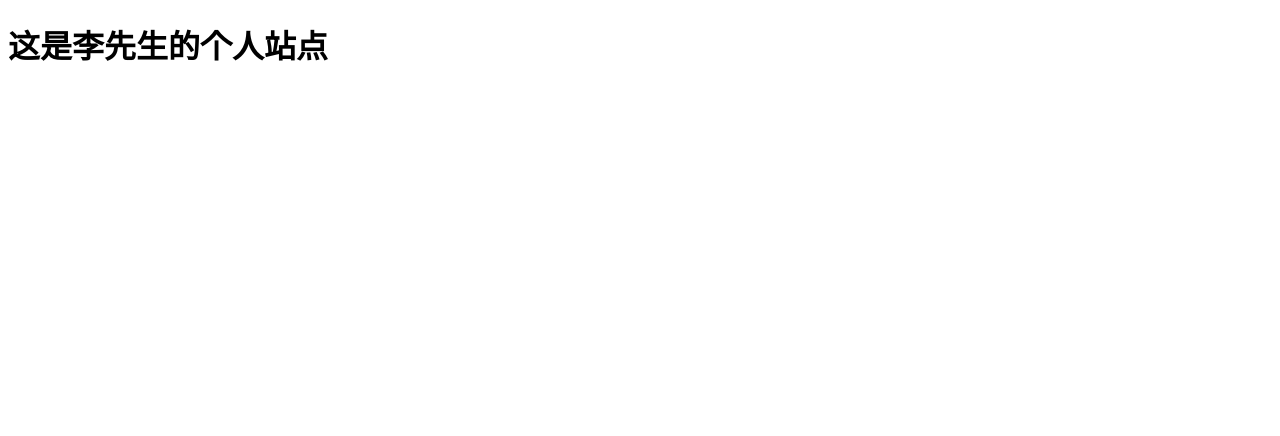
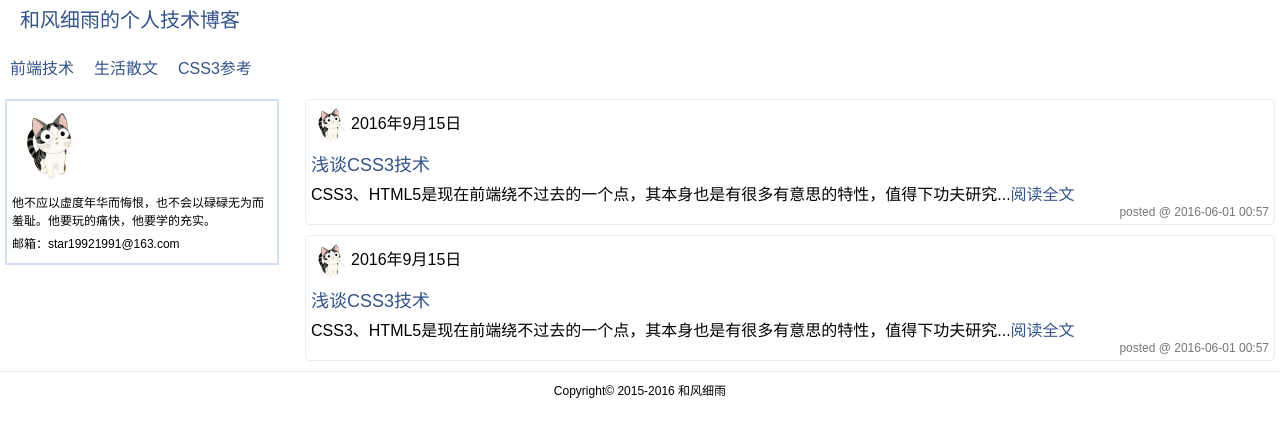
Before and after one commit to threepage/threepage.github.io, a plain HTML site: page index.html in a window 1280 px wide. Drawn offline with Linux system fonts and the light colour scheme.

Commit message:
充实内容

```diff
--- /dev/null
+++ b/css/basic.css
@@ -0,0 +1,34 @@
+a{color:#34538b;text-decoration: none;}
+a:visted, a:link, a:active{color:#1a8bc8;}
+body{margin:0;font-size:14px;font:caption;}
+ul{margin:0;padding:0;list-style-type:none;}
+
+.headerimg{height: 49px;}
+.headerimg a{display: inline-block;line-height: 40px;padding-left: 20px;font-size:20px;}
+.menubar{height:40px;line-height: 40px;}
+.menubar li{float:left;padding:0 10px;}
+
+.container{position: relative;}
+.content{padding-left:300px;}
+.article{border:1px solid #ebebe7;padding:5px;margin:10px 5px;border-radius: 5px;}
+.dayTitle img{width:40px;vertical-align: middle;}
+.postTitle2{font-size:18px;}
+.postTitle{margin:5px 0;}
+.postDesc{text-align: right;font-size: 12px;color:#777;}
+
+.leftcontent{position: absolute;top:0;left:5px;width:260px;font-size:12px;border:2px solid #d3e0f2;padding:5px;}
+.personInfo{line-height: 18px;}
+.personimg{width:80px;}
+.personInfo p{margin:5px 0;}
+
+.footer{text-align:center;border-top:1px solid #e5e5eb;padding:10px 0;line-height: 1.5;font-size:12px;}
+
+@media screen and (max-width: 640px) and (min-width:1px){
+	.content{
+		padding-left:0;
+	}
+	.leftcontent{
+		position: static;
+		width:98%;
+	}
+}
--- a/index.html
+++ b/index.html
@@ -1,9 +1,67 @@
 <!DOCTYPE html>
-<html>
+<html lang='zh-CN'>
 <head>
-	<title>个人主页</title>
+<meta charset="utf-8">
+<meta name="viewport" content="width=device-width,initial-scale=1.0">
+<meta name='description' content="明全的个人博客_web前端技术文章">
+<meta name='keywords' content="明全,HTML5,CSS3,jQuery">
+	<title>和风细雨的个人网站</title>
+<link rel="stylesheet" type="text/css" href="css/basic.css">
+<link rel='shortcut icon' href='img/favicon.ico'>
 </head>
 <body>
-<h1>这是李先生的个人站点</h1>
+	<div class='header'>
+		<div class='headerimg'>
+			<a href="/">和风细雨的个人技术博客</a>
+		</div>
+		<div class='menubar'>
+			<ul>
+				<li><a href="javascript:void(0)">前端技术</a></li>
+				<li><a href="javascript:void(0)">生活散文</a></li>
+				<li><a href="javascript:void(0)">CSS3参考</a></li>
+			</ul>
+		</div>
+	</div>
+	<div class='container'>
+		<div class='content'>
+			<div class='article'>
+				<div class='dayTitle'>
+					<a href="javascript:void(0)"><img src="img/fav.png"></a>2016年9月15日
+				</div>
+			  <div class='postTitle'>
+			  	<a href="javascript:void(0)" class='postTitle2'>浅谈CSS3技术</a>
+			  </div>
+			  <div class='postSum'>
+			  	CSS3、HTML5是现在前端绕不过去的一个点，其本身也是有很多有意思的特性，值得下功夫研究...<a href="javascript:void(0)" class='readmore'>阅读全文</a>
+			  </div>
+			  <div class='postDesc'>
+			  	posted @ 2016-06-01 00:57
+			  </div>
+			</div>
+
+			<div class='article'>
+				<div class='dayTitle'>
+					<a href="javascript:void(0)"><img src="img/fav.png"></a>2016年9月15日
+				</div>
+			  <div class='postTitle'>
+			  	<a href="javascript:void(0)" class='postTitle2'>浅谈CSS3技术</a>
+			  </div>
+			  <div class='postSum'>
+			  	CSS3、HTML5是现在前端绕不过去的一个点，其本身也是有很多有意思的特性，值得下功夫研究...<a href="javascript:void(0)" class='readmore'>阅读全文</a>
+			  </div>
+			  <div class='postDesc'>
+			  	posted @ 2016-06-01 00:57
+			  </div>
+			</div>
+		</div>
+		<div class='leftcontent'>
+			<img class='personimg' src="img/fav.png">
+			<div class='personInfo'>
+				<p>他不应以虚度年华而悔恨，也不会以碌碌无为而羞耻。他要玩的痛快，他要学的充实。</p>
+				<p>邮箱：star19921991@163.com</p>
+			</div>
+		</div>
+	</div>
+	<div class='footer'>Copyright© 2015-2016 和风细雨</div>
 </body>
 </html>
```
Also changed, not shown: img/fav.png (added), img/favicon.ico (added).
